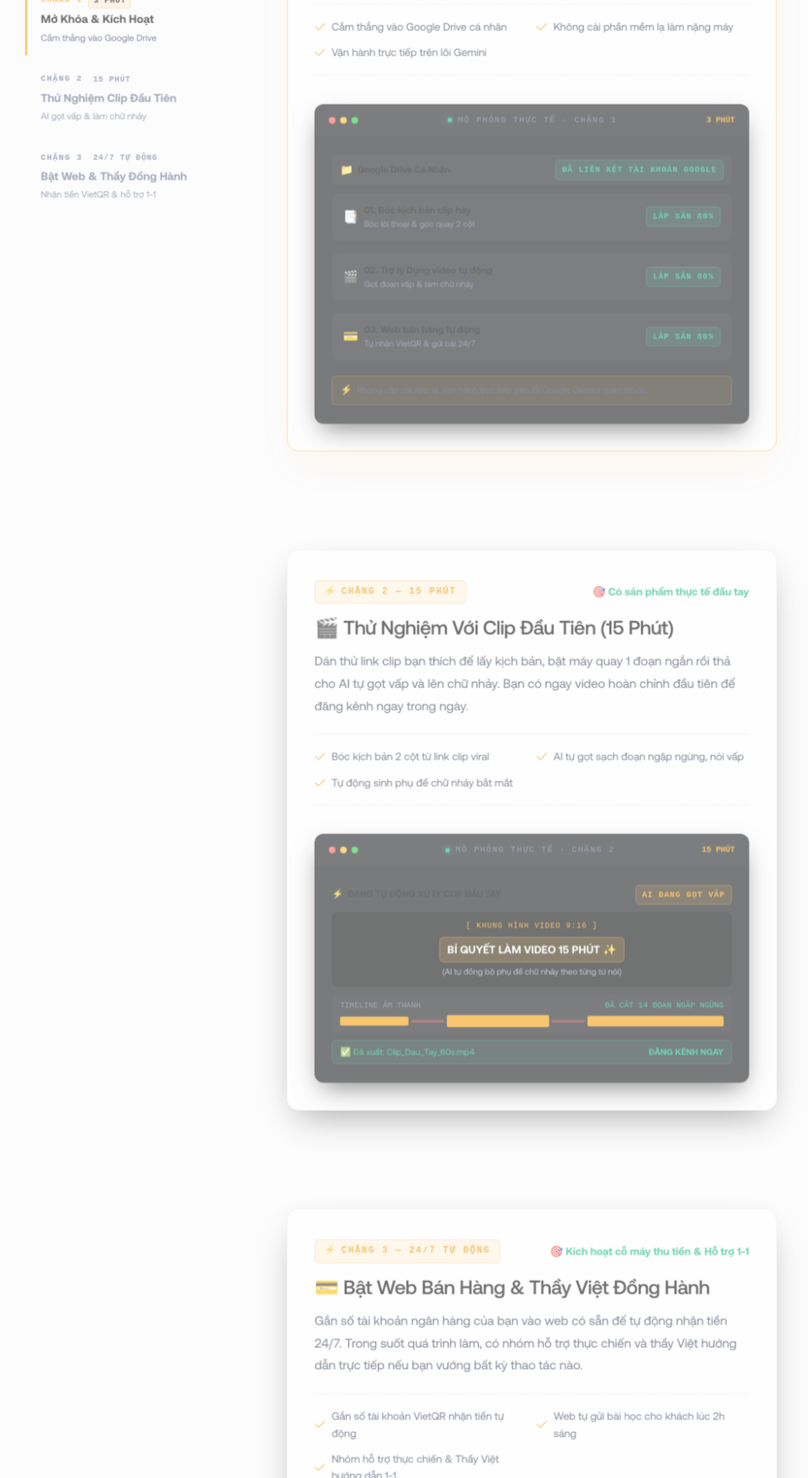
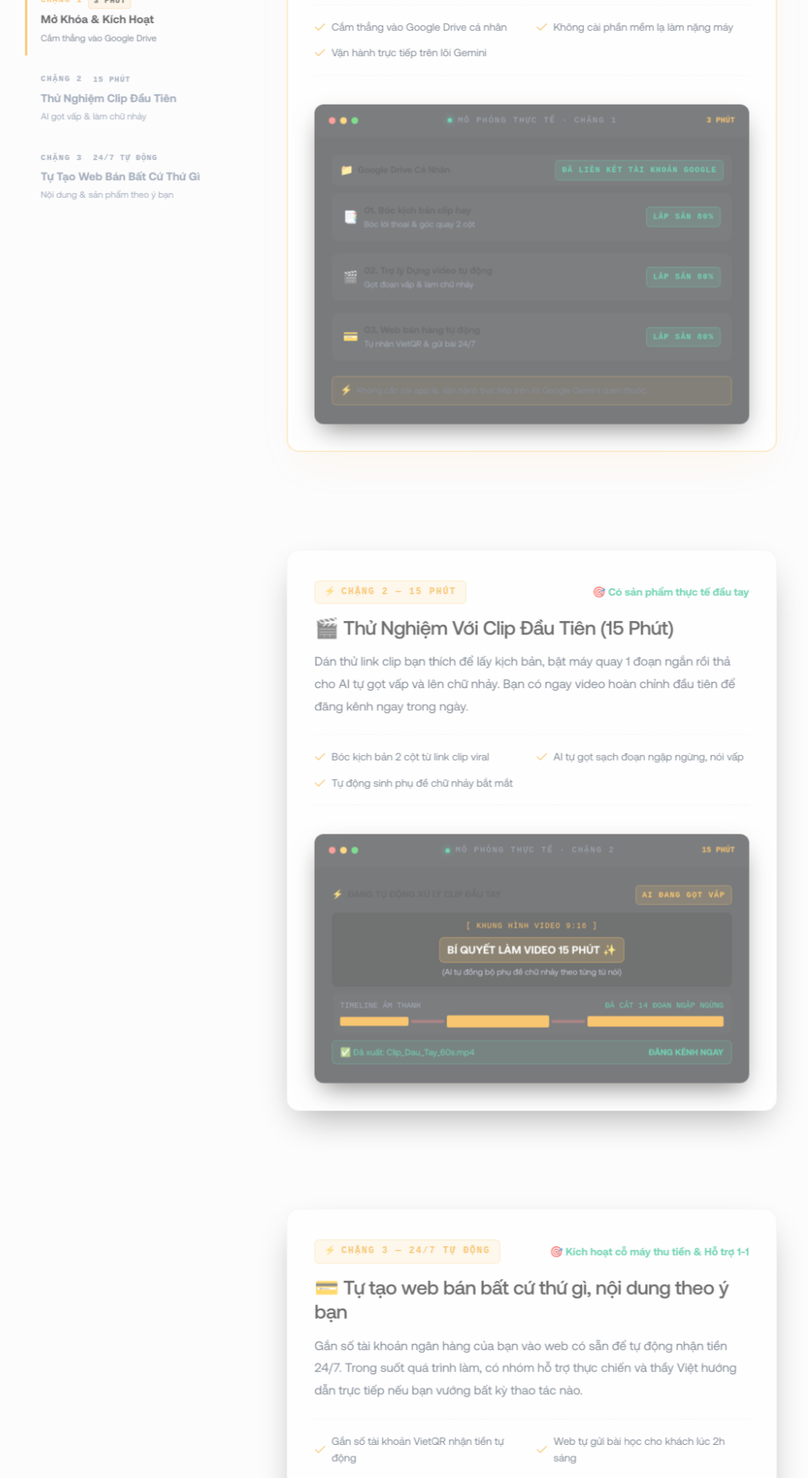
Before and after one commit to vietndj/ci.fedu.vn, a React (Vite) app: page / in a window 1280 px wide. Shown: the part 9518-11438 px from the top of the page at 77% size, without its empty margins (119-1169 px from the left). Built offline with nearby package versions, Linux system fonts and the light colour scheme; a web font is replaced by a local one.

Commit message:
feat(content): cập nhật tiêu đề Chặng 3 thành Tự tạo web bán bất cứ thứ gì, nội dung theo ý bạn

```diff
--- a/src/content.ts
+++ b/src/content.ts
@@ -454,7 +454,7 @@ export const DEFAULT_CONTENT: PageContent = {
     {
       n: "Chặng 3",
       time: "24/7 TỰ ĐỘNG",
-      title: "💳 Bật Web Bán Hàng & Thầy Việt Đồng Hành",
+      title: "💳 Tự tạo web bán bất cứ thứ gì, nội dung theo ý bạn",
       desc: "Gắn số tài khoản ngân hàng của bạn vào web có sẵn để tự động nhận tiền 24/7. Trong suốt quá trình làm, có nhóm hỗ trợ thực chiến và thầy Việt hướng dẫn trực tiếp nếu bạn vướng bất kỳ thao tác nào.",
       sub: "🎯 Kích hoạt cỗ máy thu tiền & Hỗ trợ 1-1",
       highlights: [
--- a/src/sections/RoadmapSection.tsx
+++ b/src/sections/RoadmapSection.tsx
@@ -12,7 +12,7 @@ export function RoadmapSection() {
   const navLabels = [
     { n: "Chặng 1", time: "3 Phút", short: "Mở Khóa & Kích Hoạt", desc: "Cắm thẳng vào Google Drive" },
     { n: "Chặng 2", time: "15 Phút", short: "Thử Nghiệm Clip Đầu Tiên", desc: "AI gọt vấp & làm chữ nhảy" },
-    { n: "Chặng 3", time: "24/7", short: "Bật Web & Thầy Đồng Hành", desc: "Nhận tiền VietQR & hỗ trợ 1-1" },
+    { n: "Chặng 3", time: "24/7", short: "Tự Tạo Web Bán Bất Cứ Thứ Gì", desc: "Nội dung & sản phẩm theo ý bạn" },
   ];
 
   // Observer to track which card is currently visible on the right stream as user scrolls
```
